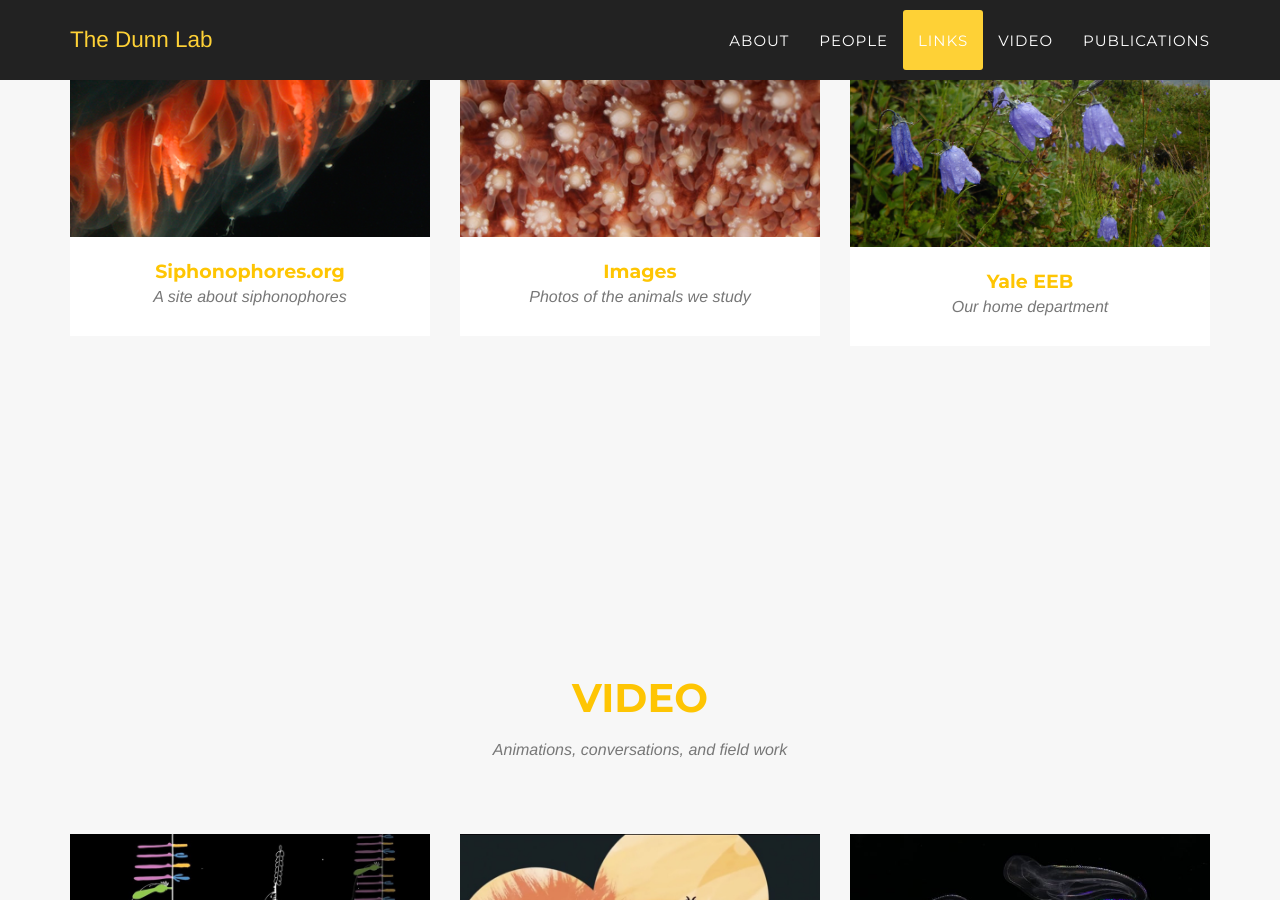
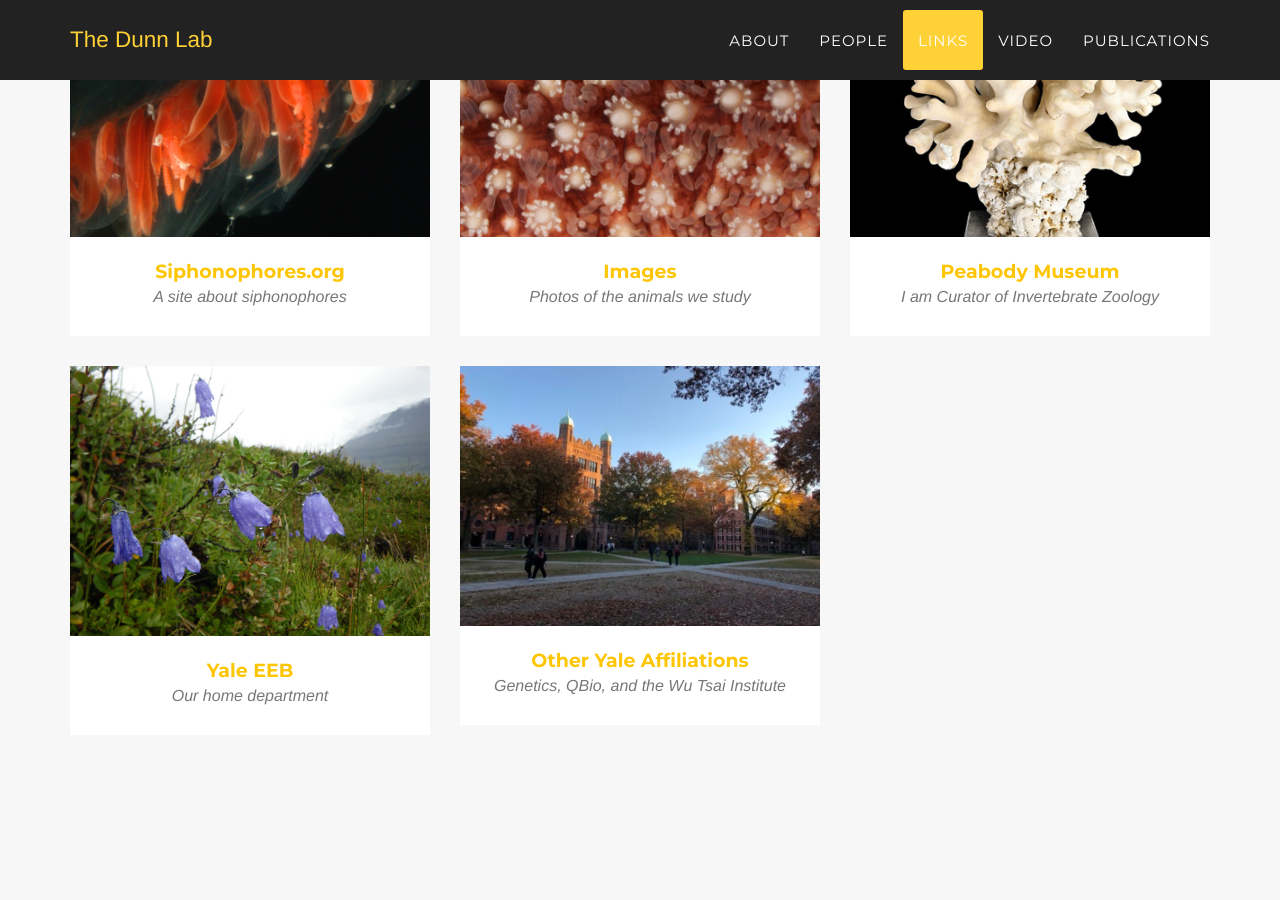
Before and after one commit to caseywdunn/caseywdunn.github.io, a Jekyll site: the page built from index.html, in a window 1280 px wide and 900 px high, scrolled down 7474 px. Built offline with Jekyll 4.4.1, drawn with Linux system fonts in a browser that asks for light colours; some web fonts are replaced.

Commit message:
Add Peabody and other Yale affiliations to Links
Two cards, following the section's existing pattern of a card in
portfolio_grid.html plus a post that feeds the modal.

Peabody Museum covers the curatorship of Invertebrate Zoology and the
scope of the collection. Its image is the Millepora nitida type specimen
from the division's own gallery.

Other Yale Affiliations covers the secondary appointment in Genetics at
the School of Medicine and faculty membership in the Quantitative
Biology Institute and the Wu Tsai Institute.

The affiliations card uses JPEG rather than PNG. It is a photograph, and
PNG cost 694K against 194K for visually identical output.

Co-Authored-By: Claude Opus 5 <noreply@anthropic.com>

```diff
--- a/_includes/portfolio_grid.html
+++ b/_includes/portfolio_grid.html
@@ -79,6 +79,20 @@
                     </div>
                 </div>
                 <div class="col-md-4 col-sm-6 portfolio-item">
+                    <a href="#portfolioModal10" class="portfolio-link" data-toggle="modal">
+                        <div class="portfolio-hover">
+                            <div class="portfolio-hover-content">
+                                <i class="fa fa-plus fa-3x"></i>
+                            </div>
+                        </div>
+                        <img src="img/portfolio/peabody.png" class="img-responsive" alt="An invertebrate specimen from the Yale Peabody Museum collection">
+                    </a>
+                    <div class="portfolio-caption">
+                        <h4>Peabody Museum</h4>
+                        <p class="text-muted">I am Curator of Invertebrate Zoology</p>
+                    </div>
+                </div>
+                <div class="col-md-4 col-sm-6 portfolio-item">
                     <a href="#portfolioModal3" class="portfolio-link" data-toggle="modal">
                         <div class="portfolio-hover">
                             <div class="portfolio-hover-content">
@@ -92,6 +106,20 @@
                         <p class="text-muted">Our home department</p>
                     </div>
                 </div>
+                <div class="col-md-4 col-sm-6 portfolio-item">
+                    <a href="#portfolioModal11" class="portfolio-link" data-toggle="modal">
+                        <div class="portfolio-hover">
+                            <div class="portfolio-hover-content">
+                                <i class="fa fa-plus fa-3x"></i>
+                            </div>
+                        </div>
+                        <img src="img/portfolio/affiliations.jpg" class="img-responsive" alt="Old Campus at Yale in the fall">
+                    </a>
+                    <div class="portfolio-caption">
+                        <h4>Other Yale Affiliations</h4>
+                        <p class="text-muted">Genetics, QBio, and the Wu Tsai Institute</p>
+                    </div>
+                </div>
 
             </div>
         </div>
```
Also changed, not shown: _posts/2026-01-04-project-10.markdown (added, +11 -0 lines), _posts/2026-01-05-project-11.markdown (added, +11 -0 lines), img/portfolio/affiliations-preview.jpg (added), img/portfolio/affiliations.jpg (added), img/portfolio/peabody-preview.png (added), img/portfolio/peabody.png (added).
